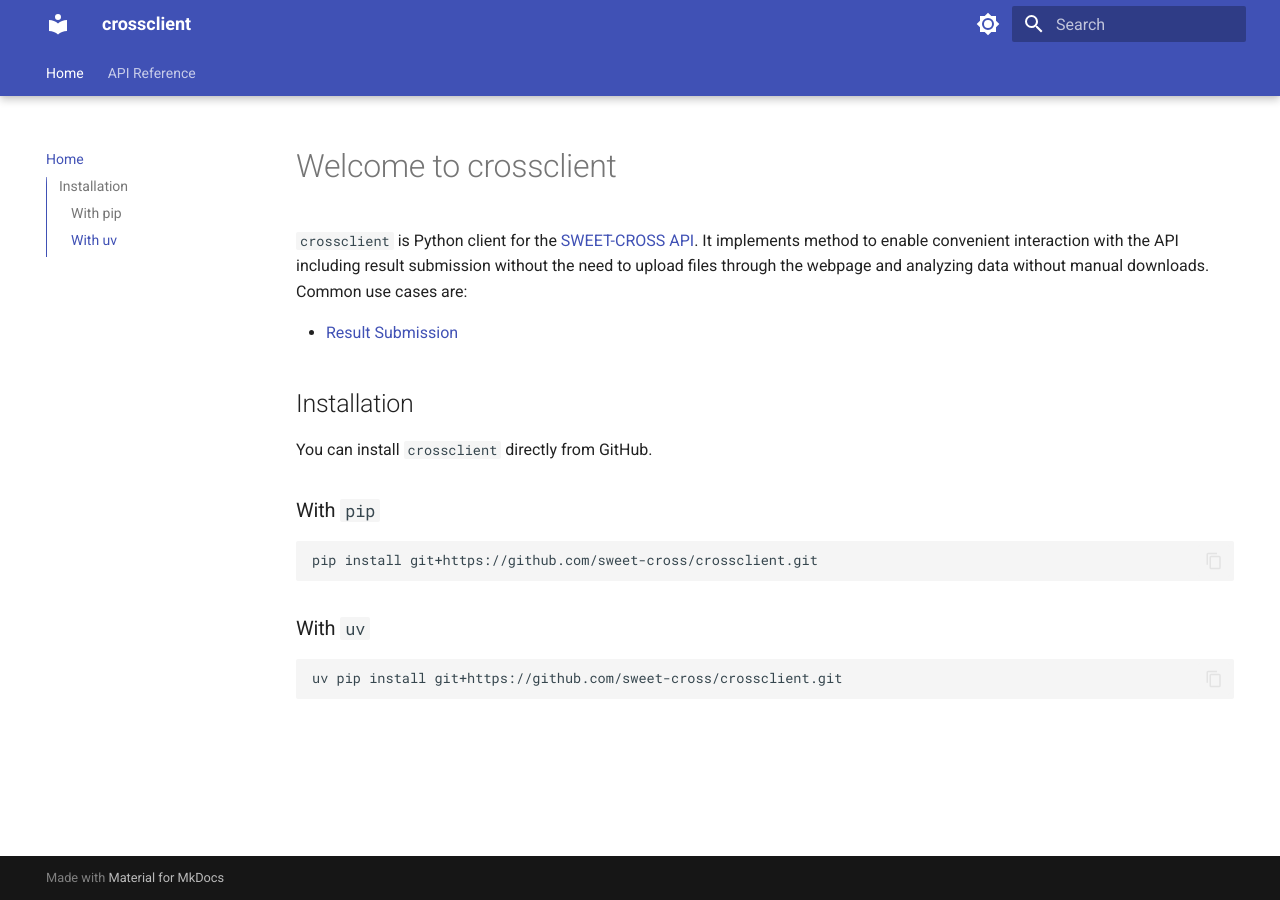
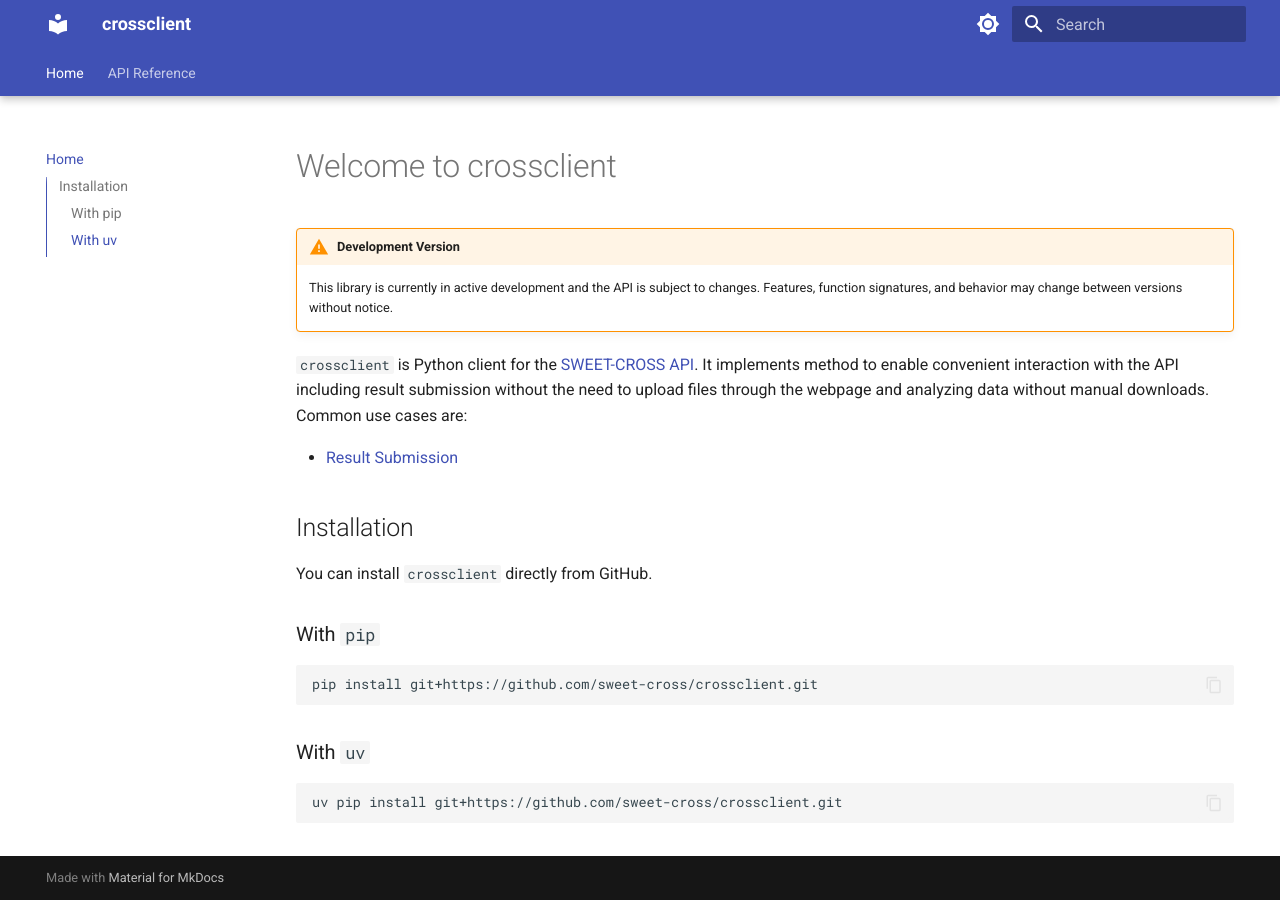
Before and after one commit to sweet-cross/crossclient, an MkDocs documentation site: the page built from docs/index.md, in a window 1280 px wide. Built offline with MkDocs 1.6.1 and Material for MkDocs 9.7.7, drawn with Linux system fonts in a browser that asks for light colours.

Commit message:
docs disclaimer (#3)

```diff
--- a/docs/index.md
+++ b/docs/index.md
@@ -1,4 +1,8 @@
 # Welcome to crossclient
+
+!!! warning "Development Version"
+    This library is currently in active development and the API is subject to changes.
+    Features, function signatures, and behavior may change between versions without notice.
 
 `crossclient` is Python client for the [SWEET-CROSS API](https://sweetcross.link/docs).
 It implements method to enable convenient interaction with the API including result
--- a/mkdocs.yml
+++ b/mkdocs.yml
@@ -25,6 +25,7 @@ nav:
   - API Reference: api.md
 
 markdown_extensions:
+  - admonition
   - toc:
       # Only include <h1> and <h2> headings in the TOC
       toc_depth: 3
```
Also changed, not shown: docs/api.md (+4 -0 lines).
